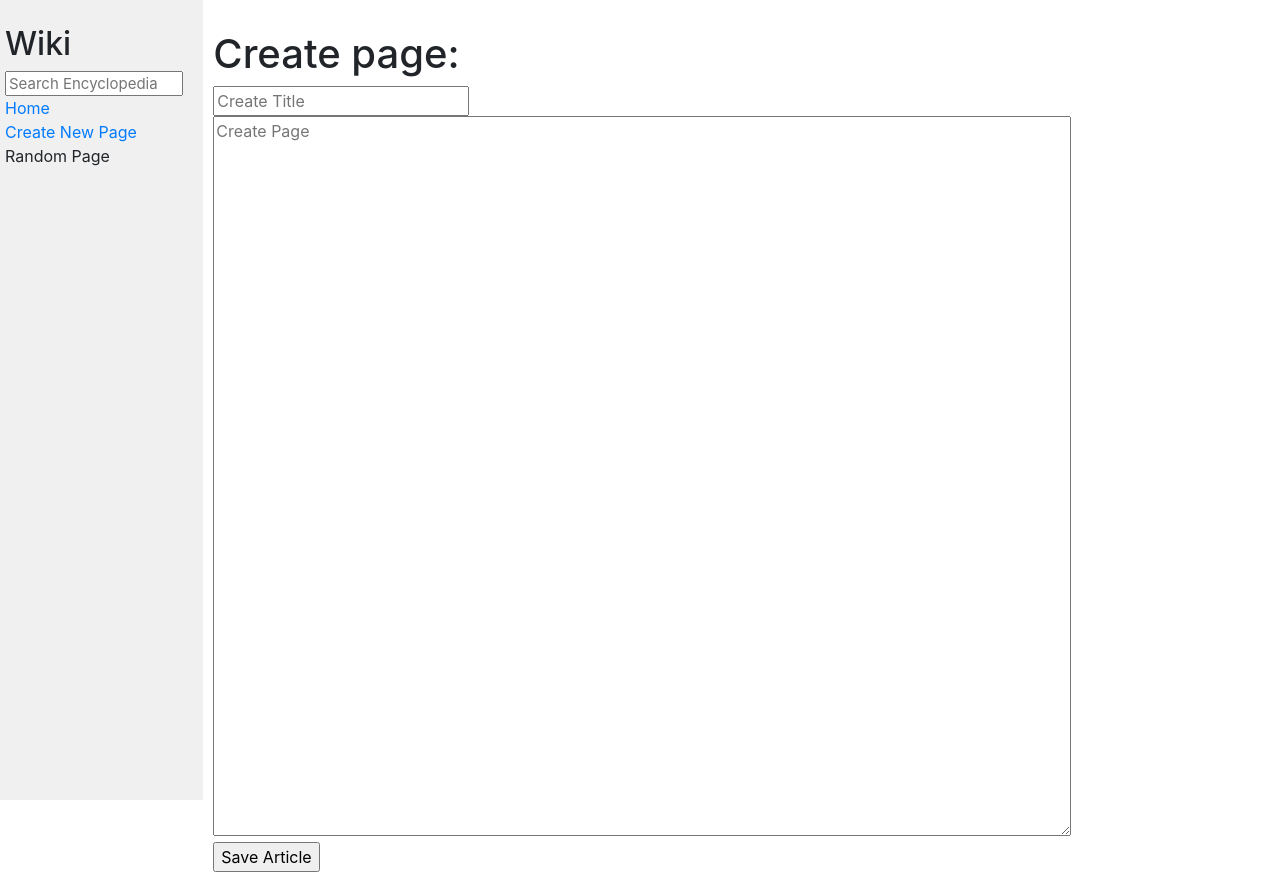
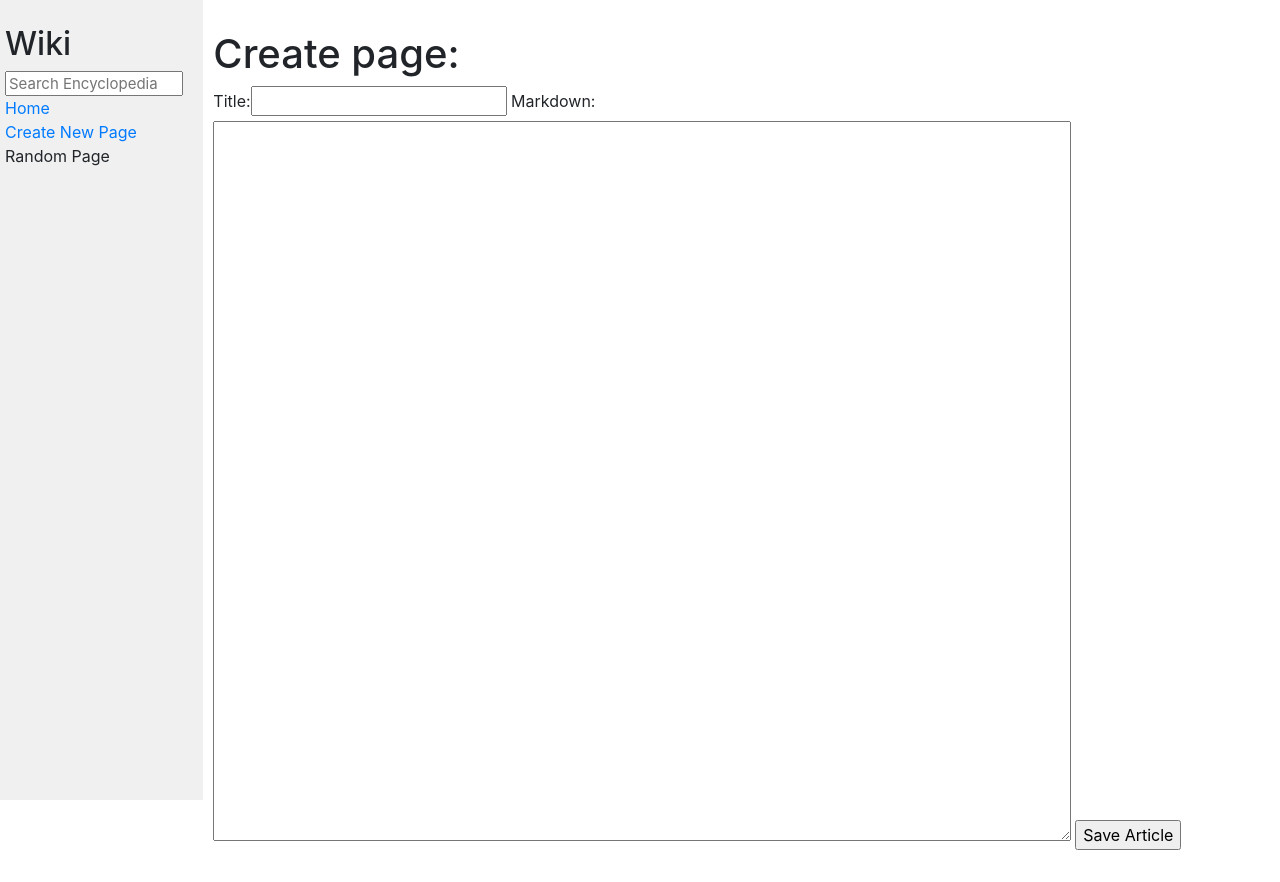
Before and after one commit to guilhermelemke/wiki, a Django app: page /create/ in a window 1280 px wide. After the commit the page ends 850 px from the top, so only its background shows below. Run offline with Django 3.2, Linux system fonts and the light colour scheme; some libraries are stand-ins or nearby versions.

Commit message:
create_page form

```diff
--- a/encyclopedia/templates/encyclopedia/create.html
+++ b/encyclopedia/templates/encyclopedia/create.html
@@ -7,10 +7,9 @@
 {% block body %}
     <h1>Create page:</h1>
 
-    <form action="" method="POST">
+    <form action="{% url 'create' %}" method="POST">
         {% csrf_token %}
-        <input class="title" type="text" name="markdowntitle" placeholder="Create Title">
-        <textarea class="content" placeholder="Create Page"></textarea><br>
+        {{ form }}
         <input type="submit" value="Save Article">
     </form>
 
--- a/encyclopedia/urls.py
+++ b/encyclopedia/urls.py
@@ -6,5 +6,5 @@ urlpatterns = [
     path("", views.index, name="index"),
     path("wiki/<str:name>", views.article, name="article"),
     path("search/", views.search, name="search"),
-    path("create/", views.create, name="create"),
+    path("create/", views.create_entry, name="create")
 ]
--- a/encyclopedia/views.py
+++ b/encyclopedia/views.py
@@ -1,8 +1,10 @@
+from django.http import HttpResponseRedirect
 from django.shortcuts import render, redirect
+from django.urls import reverse
+from django import forms
 import markdown2
 
 from . import util
-
 
 def index(request):
     return render(request, "encyclopedia/index.html", {
@@ -36,5 +38,39 @@ def search(request):
     else:
         return render(request, "encyclopedia/error.html")
 
-def create(request):
-    return render(request, "encyclopedia/create.html")
+class NewPageForm(forms.Form):
+    title = forms.CharField(label="Title")
+    markdown = forms.CharField(widget=forms.Textarea)
+
+def create_entry(request):
+    if request.method == "POST":
+
+        # Take in the data the user submitted and save it as form
+        form = NewPageForm(request.POST)
+
+        # Check if form data is valid (server-side)
+        if form.is_valid():
+
+            # Isolate the task from the 'cleaned' version of form data
+            title = form.cleaned_data["title"]
+            markdown = form.cleaned_data["markdown"]
+
+            # Add the new task to our list of tasks
+            if title in util.list_entries():
+                return render(request, "encyclopedia/error.html")
+            else:
+                util.save_entry(title, markdown)
+
+            # Redirect user to list of tasks
+            return HttpResponseRedirect(reverse("index"))
+
+        else:
+
+            # If the form is invalid, re-render the page with existing information.
+            return render(request, "encyclopedia/create.html", {
+                "form": form
+            })
+
+    return render(request, "encyclopedia/create.html", {
+        "form": NewPageForm()
+    })
```
Also changed, not shown: entries/Cobol.md (added, +1 -0 lines), entries/Flask.md (added, +2 -0 lines), entries/Node.js.md (added, +1 -0 lines), entries/Selenium.md (added, +2 -0 lines), entries/Test.md (added, +1 -0 lines).
